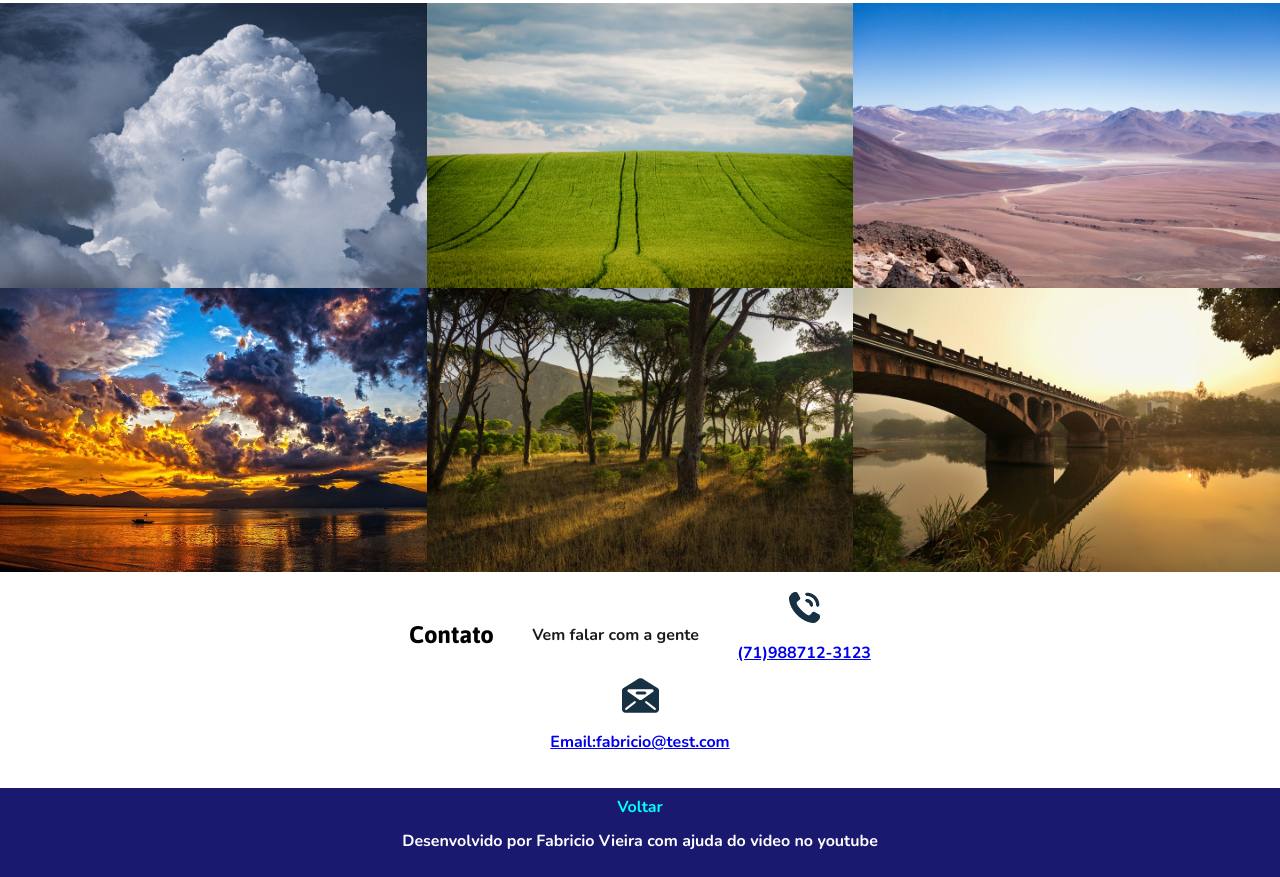
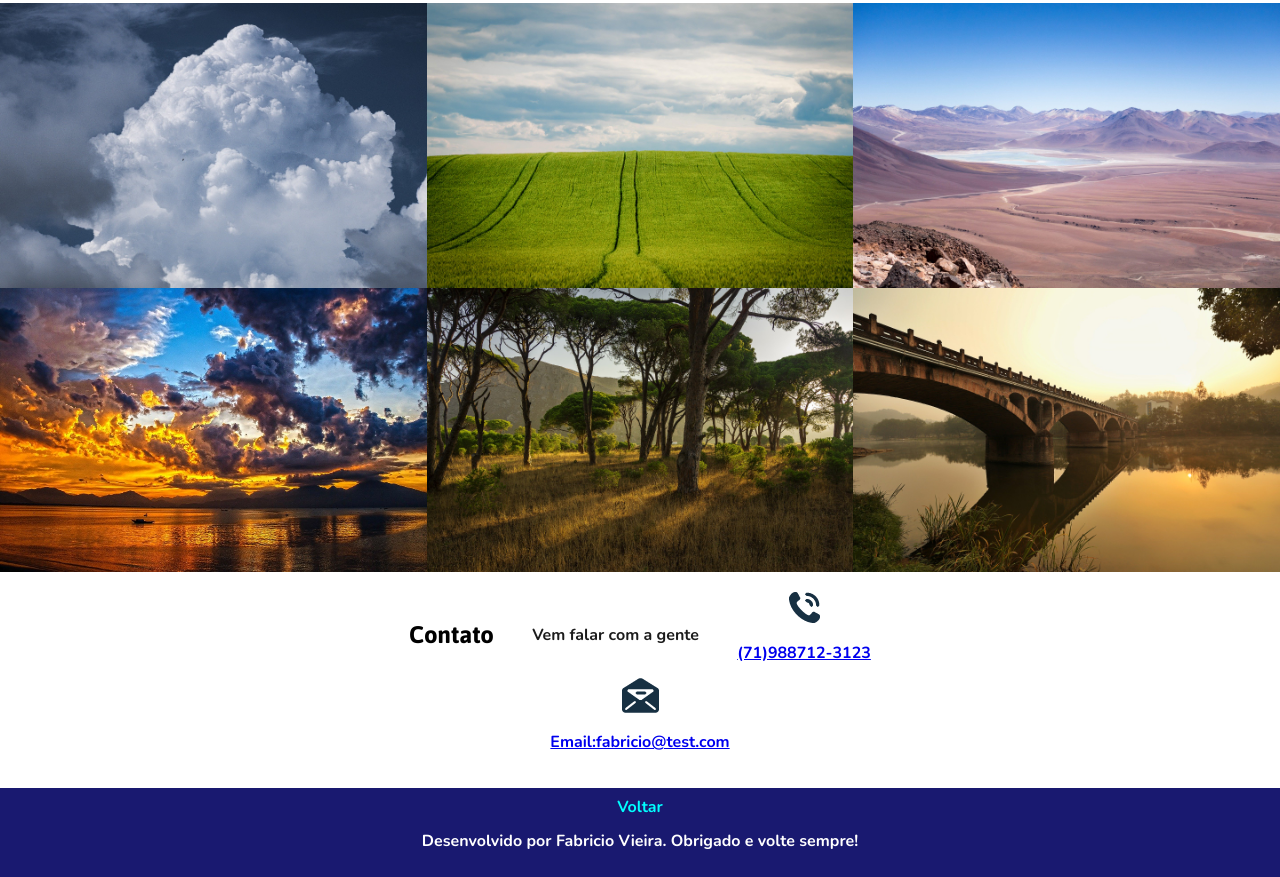
Before and after one commit to Briciosvieir/Fabricio-Vieira, a plain HTML site: page index.html in a window 1280 px wide. Shown: the part 1156-2033 px from the top of the page. Drawn offline with nearby package versions, Linux system fonts and the light colour scheme.

Commit message:
Update index.html

```diff
--- a/index.html
+++ b/index.html
@@ -101,7 +101,7 @@
 
       <a href="#topo">Voltar</a>
 
-      <p>Desenvolvido por Fabricio Vieira com ajuda do video  no youtube</p>
+      <p>Desenvolvido por Fabricio Vieira. Obrigado e volte sempre!</p>
 
      </footer>
 
```
